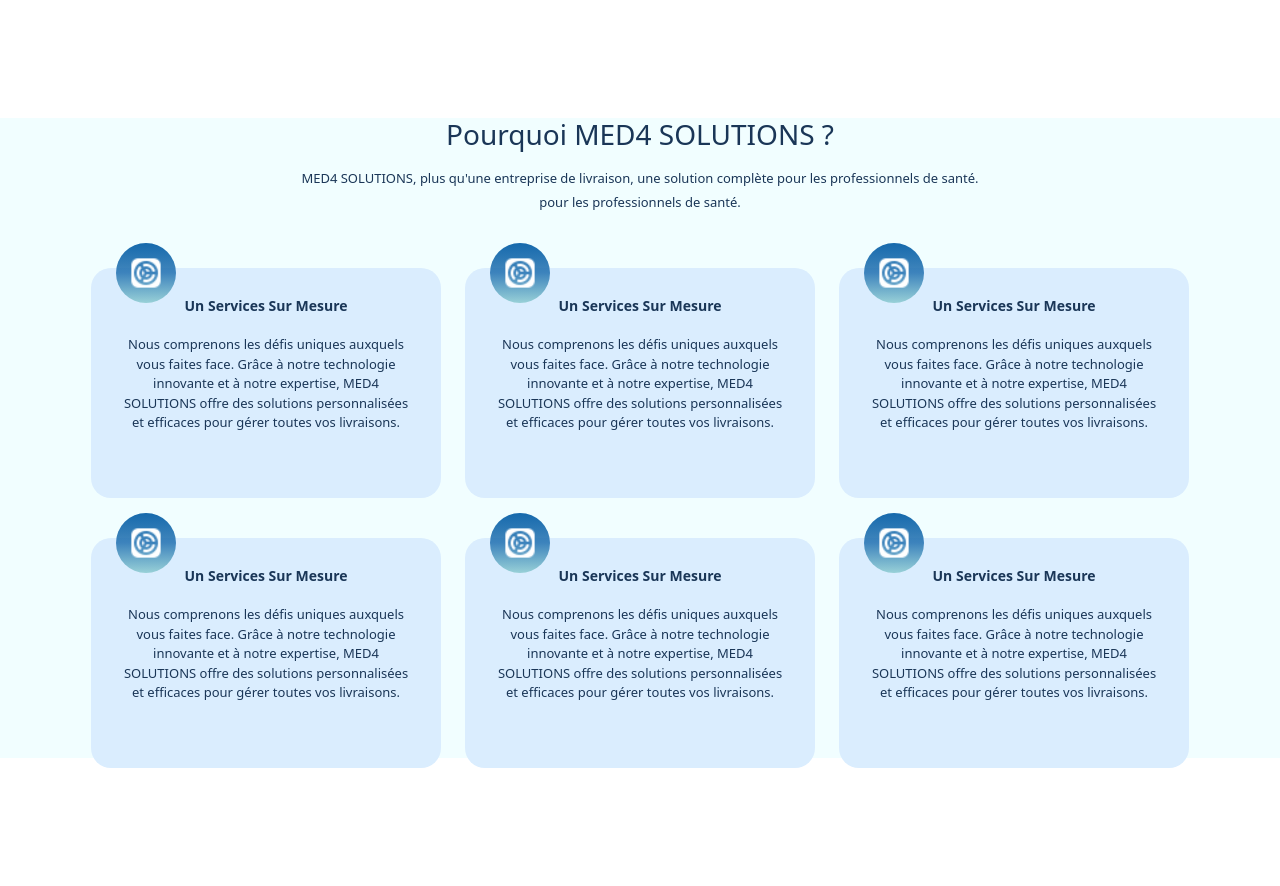
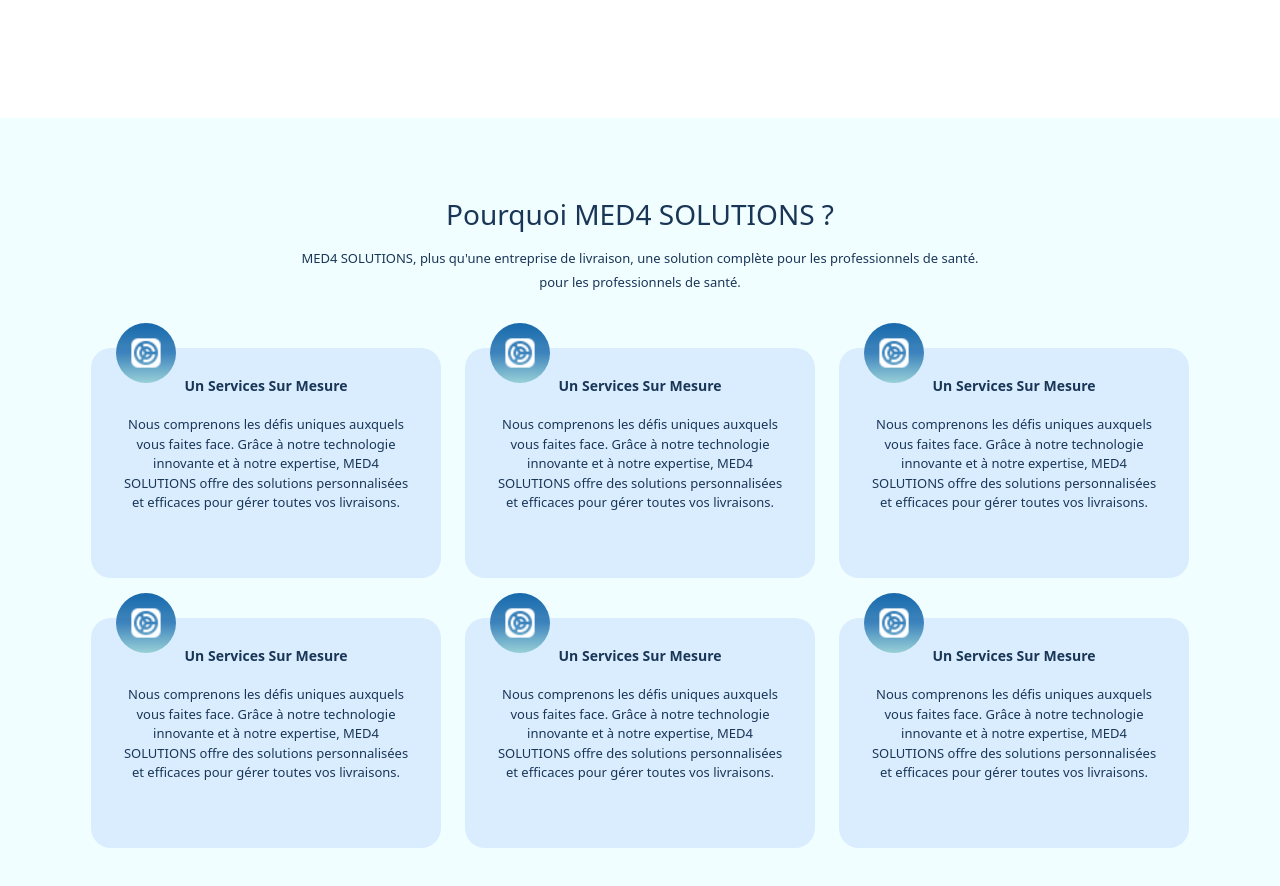
Before and after one commit to jihenJN/med4-site, an Angular app: page / in a window 1280 px wide. Shown: the part 1082-1968 px from the top of the page. Before the commit the page ends 1850 px from the top, so only its background shows below. Built offline with nearby package versions, Linux system fonts and the light colour scheme.

Commit message:
feat ; about need reviw

```diff
--- a/src/app/about/about.component.css
+++ b/src/app/about/about.component.css
@@ -21,6 +21,20 @@
   align-items: center;
 
 }
+
+.section-extend{
+
+  background-color: #f1feff;
+  height: 10vh; /* 50% of the viewport height */
+  display: flex;
+  width: 100%;
+  flex-direction: column;
+  justify-content:center; /* Vertically center */
+  align-items: center;
+
+}
+
+
 
 .image-frame {
   position: relative; /* Set container as relative positioning */
--- a/src/app/about/about.component.html
+++ b/src/app/about/about.component.html
@@ -39,7 +39,7 @@
     </div>
 
 </div>
-
+<div class="section-extend"></div>
 <div class="section-why">
     <div class="row" style="margin: 10px;">
         <h3 class="big-title-why">Pourquoi MED4 SOLUTIONS ?</h3>
@@ -123,5 +123,5 @@
             </div>
         </div>
     </div>
-
 </div>
+<div class="section-extend"></div>
```
